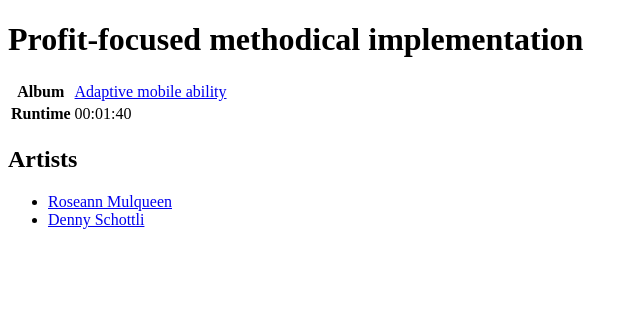
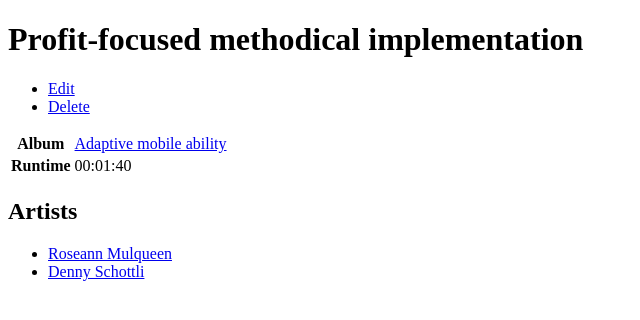
Before and after one commit to Grym3038/Dynamic_Unit2, a PHP site: page /?action=viewSong&songId=21 in a window 1280 px wide. Shown: the part 88-408 px from the top of the page, without its empty margins (0-640 px from the left). Run offline with PHP 8.4, Linux system fonts and the light colour scheme; data comes from the database, SQL or seed files in the repository.

Commit message:
Rearrange edit and delete links

```diff
--- a/views/songInfo.php
+++ b/views/songInfo.php
@@ -3,6 +3,19 @@
 <h1>
     <?php echo htmlspecialchars($song['name']); ?>
 </h1>
+
+<ul>
+    <li>
+        <a href=".?action=songForm&songId=<?php echo $song['id']; ?>">
+            Edit
+        </a>
+    </li>
+    <li>
+        <a href=".?action=deleteForm&entityType=song&entityId=<?php echo $song['id']; ?>">
+            Delete
+        </a>
+    </li>
+</ul>
 
 <table>
     <tbody>
```
